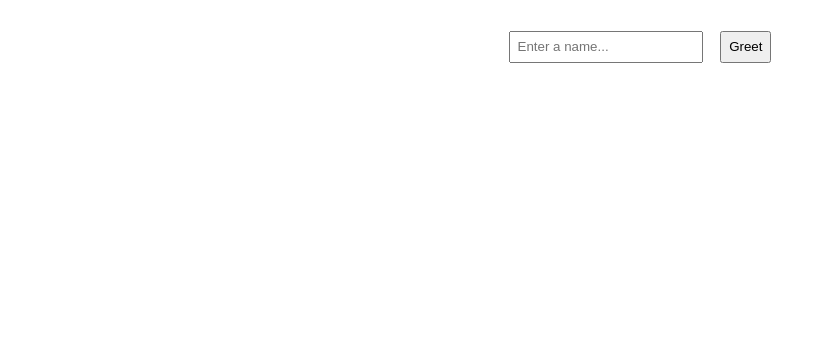
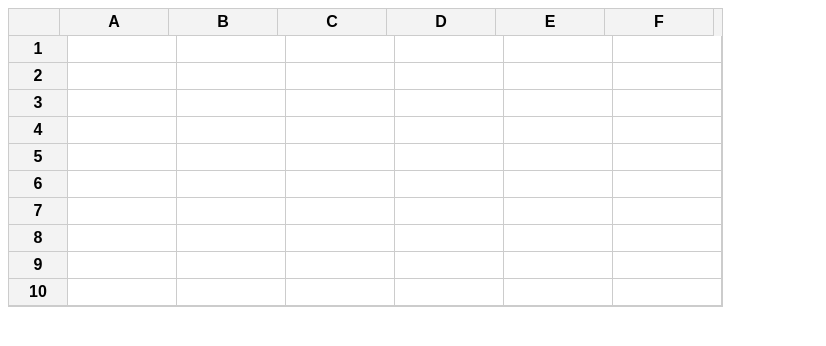
Before and after one commit to lgm3/axiom, a SvelteKit app: page / in a window 1280 px wide. Shown: the top 346 px of the page, without its empty margins (0-826 px from the left). Built offline with nearby package versions, Linux system fonts and the light colour scheme.

Commit message:
create a basic spreadsheet

```diff
--- a/src/routes/+page.svelte
+++ b/src/routes/+page.svelte
@@ -1,31 +1,97 @@
 <script lang="ts">
-  import { invoke } from "@tauri-apps/api/core";
+  const ROWS = 10;
+  const COLS = 6;
 
-  let name = $state("");
-  let greetMsg = $state("");
+  // Initialize grid with empty strings
+  let grid = $state(
+    Array(ROWS).fill(null).map(() =>
+      Array(COLS).fill("")
+    )
+  );
 
-  async function greet(event: Event) {
-    event.preventDefault();
-    greetMsg = await invoke("greet", { name });
+  // Convert column number to letter (0 = A, 1 = B, etc.)
+  function getColumnLabel(col: number): string {
+    return String.fromCharCode(65 + col);
   }
 </script>
 
 <main>
-  <form onsubmit={greet}>
-    <input placeholder="Enter a name..." bind:value={name} />
-    <button type="submit">Greet</button>
-  </form>
-  <p>{greetMsg}</p>
+  <div class="spreadsheet">
+    <!-- Header row -->
+    <div class="header-row">
+      <div class="corner-cell"></div>
+      {#each Array(COLS) as _, col}
+        <div class="header-cell">{getColumnLabel(col)}</div>
+      {/each}
+    </div>
+
+    <!-- Data rows -->
+    {#each grid as row, rowIndex}
+      <div class="row">
+        <div class="row-header">{rowIndex + 1}</div>
+        {#each row as cell, colIndex}
+          <input
+            class="cell"
+            type="text"
+            bind:value={grid[rowIndex][colIndex]}
+          />
+        {/each}
+      </div>
+    {/each}
+  </div>
 </main>
 
 <style>
-  main {
-    padding: 1em;
-    text-align: center;
+  .spreadsheet {
+    font-family: Arial, sans-serif;
+    border: 1px solid #ccc;
+    display: inline-block;
   }
 
-  input, button {
-    padding: 0.5em;
-    margin: 0.5em;
+  .header-row {
+    display: flex;
+    background-color: #f3f3f3;
+  }
+
+  .corner-cell {
+    width: 50px;
+    border-right: 1px solid #ccc;
+    border-bottom: 1px solid #ccc;
+  }
+
+  .header-cell {
+    width: 100px;
+    text-align: center;
+    padding: 4px;
+    border-right: 1px solid #ccc;
+    border-bottom: 1px solid #ccc;
+    font-weight: bold;
+  }
+
+  .row {
+    display: flex;
+  }
+
+  .row-header {
+    width: 50px;
+    text-align: center;
+    padding: 4px;
+    background-color: #f3f3f3;
+    border-right: 1px solid #ccc;
+    border-bottom: 1px solid #ccc;
+    font-weight: bold;
+  }
+
+  .cell {
+    width: 100px;
+    padding: 4px;
+    border: none;
+    border-right: 1px solid #ccc;
+    border-bottom: 1px solid #ccc;
+  }
+
+  .cell:focus {
+    outline: 2px solid #0066cc;
+    outline-offset: -2px;
   }
 </style>
```
